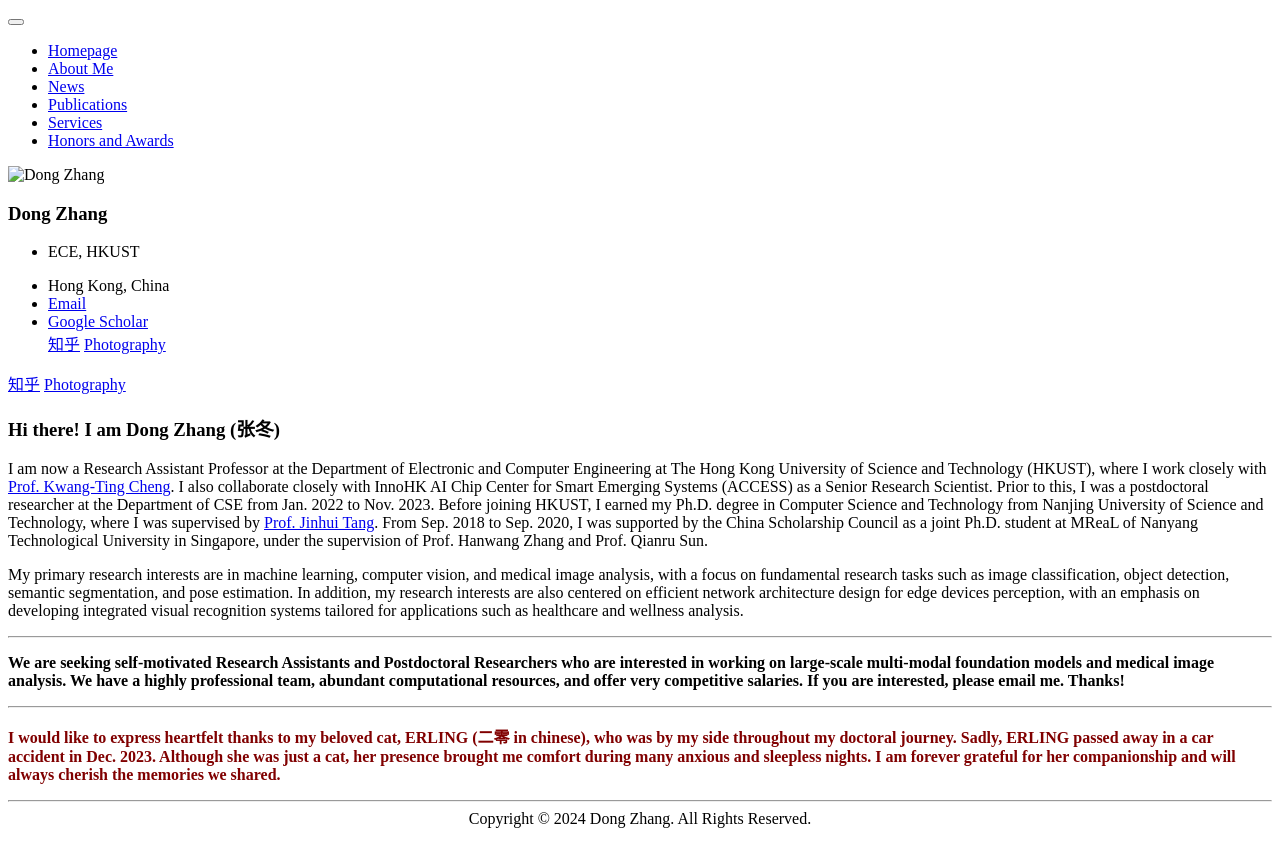
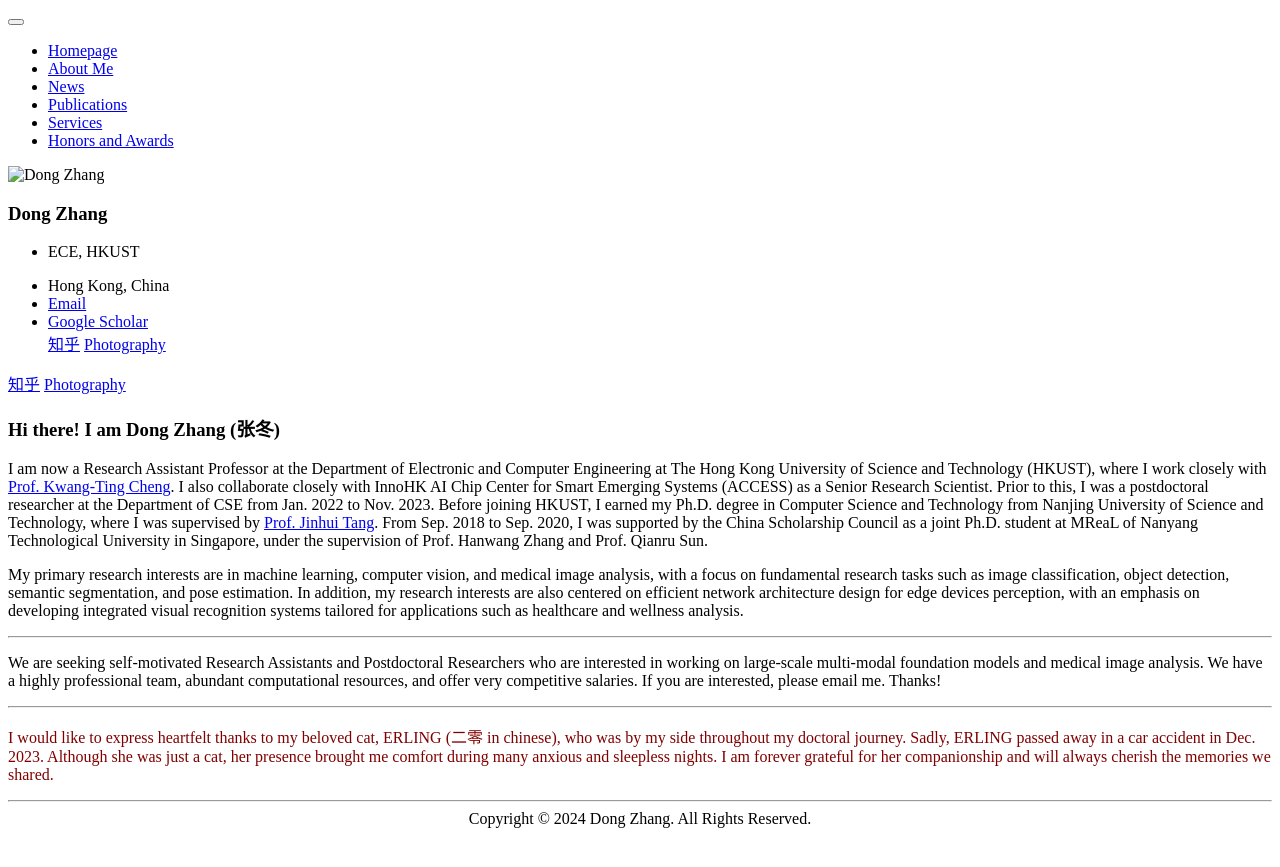
Before and after one commit to ZHANGDONG-NJUST/zhangdong-njust.github.io, a Jekyll site: the page built from _pages/includes/0_introduction.md, in a window 1280 px wide. Shown: the top 867 px of the page. Built offline with Jekyll 4.4.1, drawn with Linux system fonts in a browser that asks for light colours; our own code applies the rules of GitHub Pages for plain Markdown files.

Commit message:
Update 0_introduction.md

```diff
--- a/_pages/includes/0_introduction.md
+++ b/_pages/includes/0_introduction.md
@@ -22,8 +22,8 @@
 
 <!-- <a href='https://scholar.google.com/citations?user=K7LwtK0AAAAJ'><img src="https://img.shields.io/endpoint?logo=Google%20Scholar&url=https%3A%2F%2Fcdn.jsdelivr.net%2Fgh%2Fsqsssq%2Fsqsssq.github.io@google-scholar-stats%2Fgs_data_shieldsio.json&labelColor=f6f6f6&color=9cf&style=flat&label=citations"></a> -->
 ---
-<p style="color:black; font-weight: bold;">We are seeking self-motivated Research Assistants and Postdoctoral Researchers who are interested in working on large-scale multi-modal foundation models and medical image analysis. We have a highly professional team, abundant computational resources, and offer very competitive salaries. If you are interested, please email me. Thanks!</p>
+<p style="color:black;">We are seeking self-motivated Research Assistants and Postdoctoral Researchers who are interested in working on large-scale multi-modal foundation models and medical image analysis. We have a highly professional team, abundant computational resources, and offer very competitive salaries. If you are interested, please email me. Thanks!</p>
 
 ---
 
-<p style="color:#800000; font-weight: bold;">I would like to express heartfelt thanks to my beloved cat, ERLING (二零 in chinese), who was by my side throughout my doctoral journey. Sadly, ERLING passed away in a car accident in Dec. 2023. Although she was just a cat, her presence brought me comfort during many anxious and sleepless nights. I am forever grateful for her companionship and will always cherish the memories we shared.</p>
+<p style="color:#800000;">I would like to express heartfelt thanks to my beloved cat, ERLING (二零 in chinese), who was by my side throughout my doctoral journey. Sadly, ERLING passed away in a car accident in Dec. 2023. Although she was just a cat, her presence brought me comfort during many anxious and sleepless nights. I am forever grateful for her companionship and will always cherish the memories we shared.</p>
```
